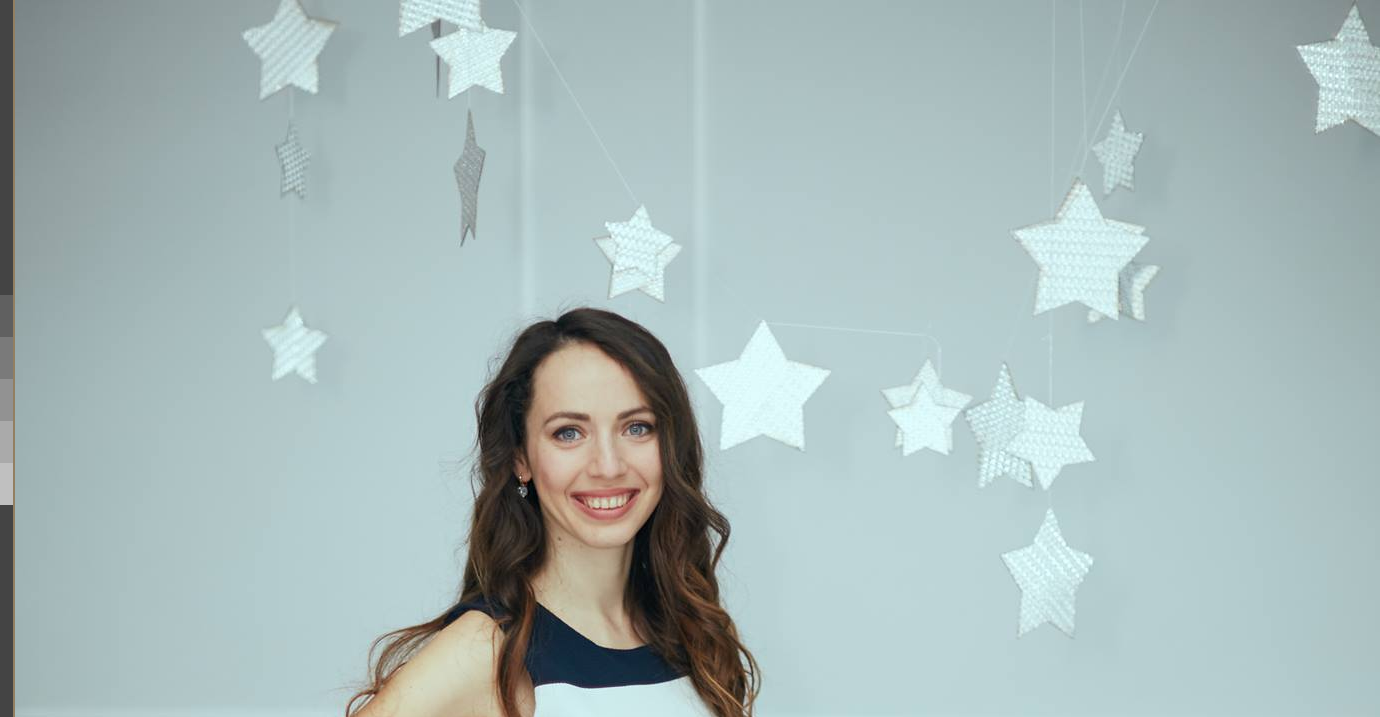
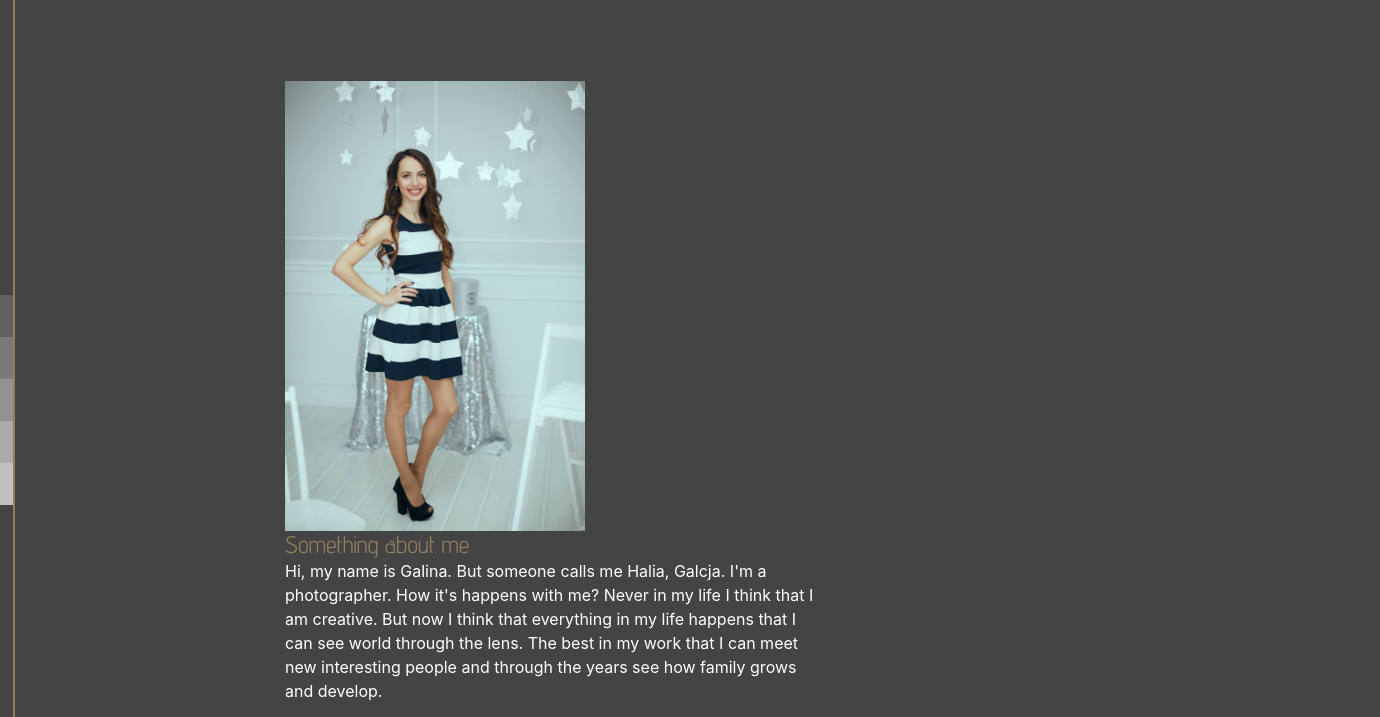
Before and after one commit to k1bork/borkovska, a plain HTML site: page bio-about.html in a window 1280 px wide. Shown: the top 717 px of the page, 1380 px wide, since content can reach past the window. Drawn offline with nearby package versions, Linux system fonts and the light colour scheme; a web font is replaced by a local one.

Commit message:
fixed contact.css and bio^about.css

```diff
--- a/bio-about.html
+++ b/bio-about.html
@@ -47,10 +47,10 @@
     </div>
 
     <main>
-        <section>
-            <img src="img/GalyaBorkovska.jpg" alt="picture of Galya Borkovska"></img>
+        <section class="aboutInfo">
+            <img class="foto"src="img/GalyaBorkovska.jpg" alt="picture of Galya Borkovska"></img>
             <h2>Something about me</h2>
-            <p>Hi, my name is Galina. But someone calls me Halia, Galcja. I'm a photographer. How it's happens with me? Never in my life I think that I am creative. But now I think that everything in my life happens that I can see world through the lens.
+            <p class="aboutText">Hi, my name is Galina. But someone calls me Halia, Galcja. I'm a photographer. How it's happens with me? Never in my life I think that I am creative. But now I think that everything in my life happens that I can see world through the lens.
                 The best in my work that I can meet new interesting people and through the years see how family grows and develop.
             </p>
         </section>
--- a/css/bio-about.css
+++ b/css/bio-about.css
@@ -1,9 +1,15 @@
-.container{
-    display:grid;
-    grid-templates-columns:10% 10% 60% 10% 10%;
-    grid-templates-rows:10% 10% 60% 10% 10%;
+main{
+    height: 100vh;
+    display: flex;
+    justify-content:center;
+    align-items:center;
 }
-.container img{
-    grid-column-start: 3;
-    grid-column-end: 4;
+.aboutInfo{
+    width: 50%;
 }
+.foto{
+    width:300px;
+}
+.aboutText{
+    color:white;
+}
--- a/css/contact.css
+++ b/css/contact.css
@@ -19,8 +19,9 @@
 main{
     background-color: #444444;
     height: 100vh;
-    display: grid;
-    grid-template-rows:30% 60% 10%;
+    display: flex;
+    justify-content:center;
+    align-items:center;
 }
 main article h1{
     color:white;
@@ -35,3 +36,6 @@ main article h1{
     color: #927F61;
     padding-bottom: 20px;
 }
+.form{
+    width:50%;
+}
--- a/css/main.css
+++ b/css/main.css
@@ -1,6 +1,6 @@
 .photoContainer{
     display: grid;
-    grid-template-columns:25% 25% 25% 25% 25%;
+    grid-template-columns:20% 20% 20% 20% 20%;
 }
 .photoContainer img{
     width: 100%;
```
Also changed, not shown: contact.html (+0 -7 lines).
